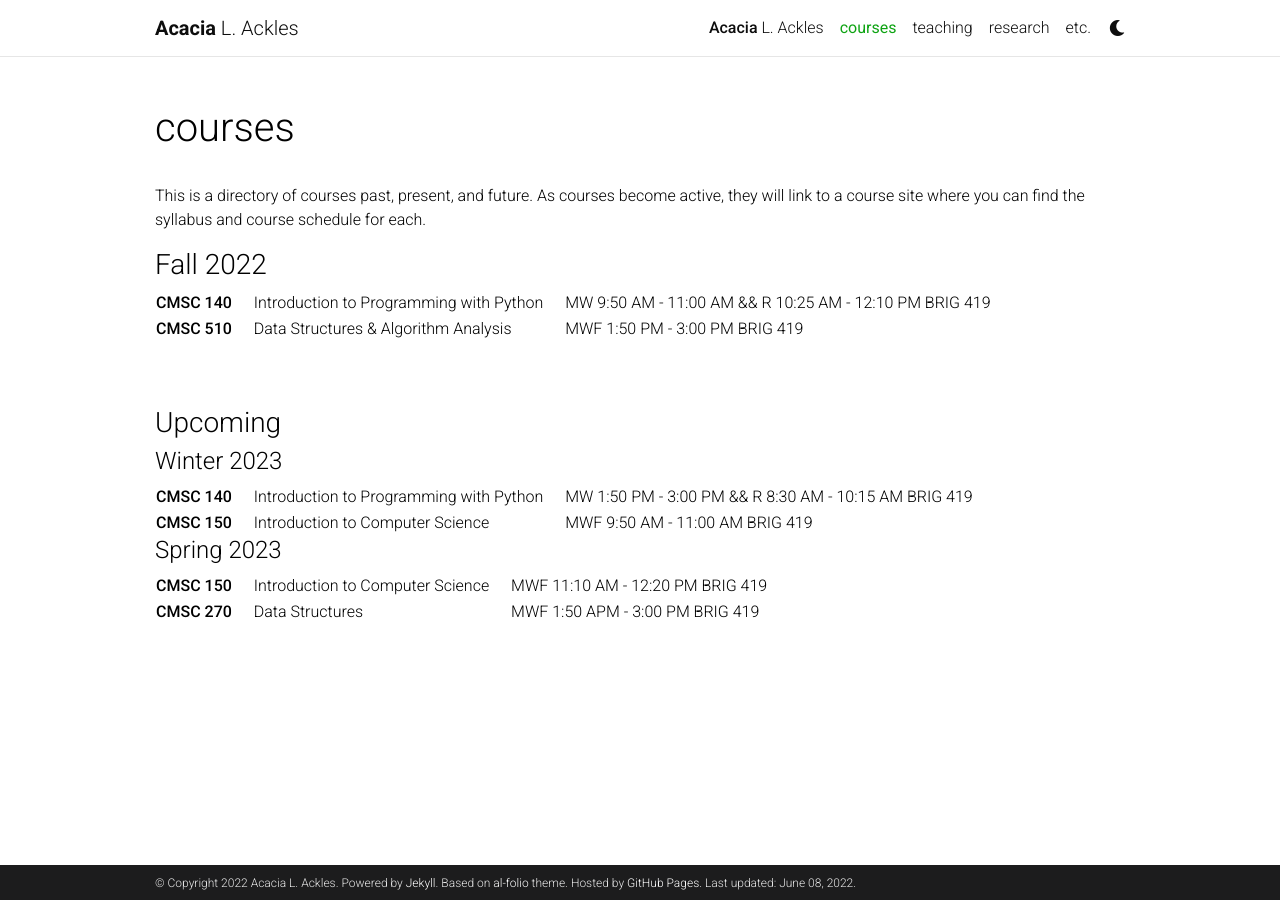
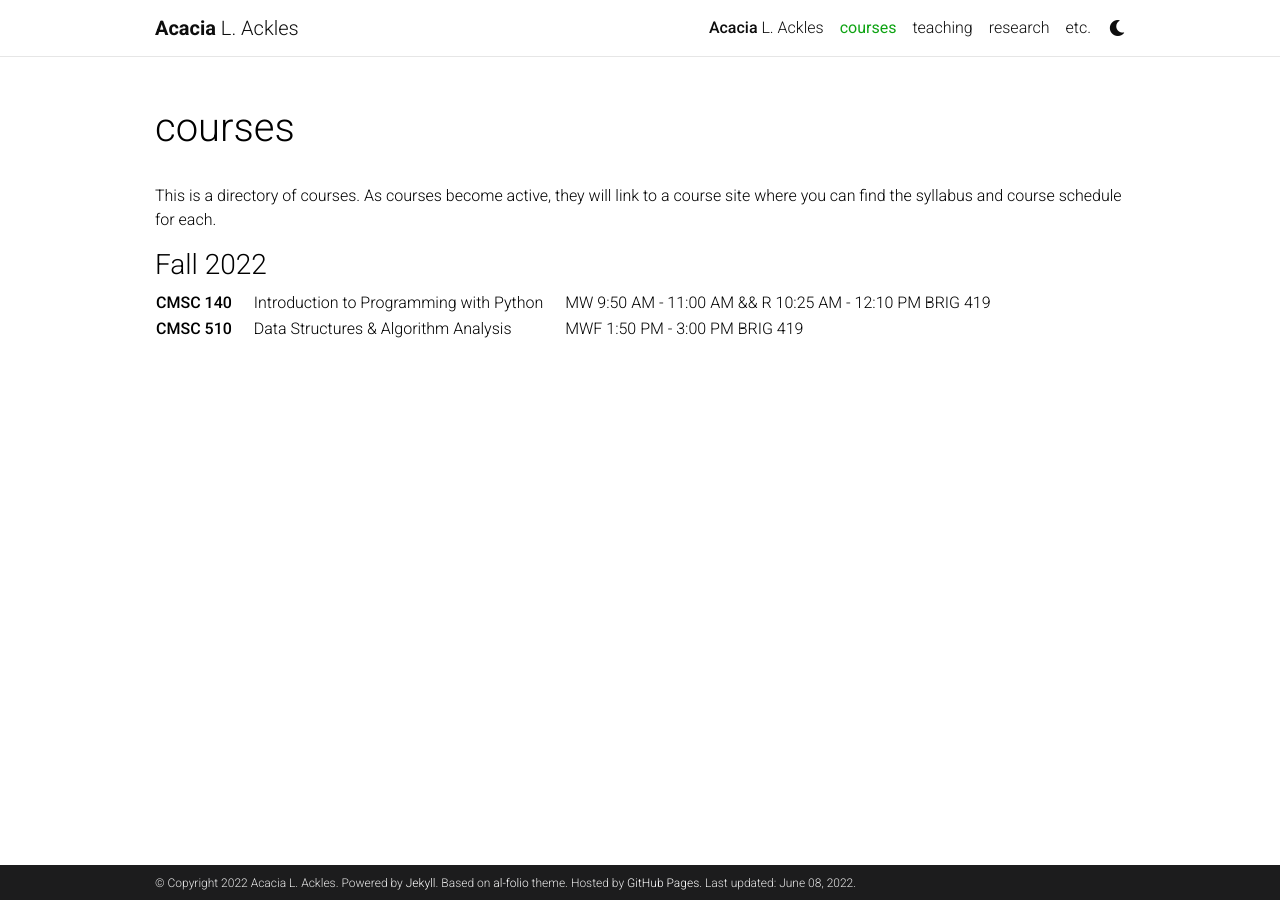
Before and after one commit to alackles/alackles.github.io, a Jekyll site: the page built from _pages/courses.md, in a window 1280 px wide. Built offline with Jekyll 4.4.1, drawn with Linux system fonts in a browser that asks for light colours; comment, search, counter and statistics services are not loaded; a style sheet for code colours, icons or effects is not loaded.

Commit message:
Simplify course page

```diff
--- a/_pages/courses.md
+++ b/_pages/courses.md
@@ -6,22 +6,8 @@
 nav_order: 1
 ---
 
-This is a directory of courses past, present, and future. As courses become active, they will link to a course site where you can find the syllabus and course schedule for each.
+This is a directory of courses. As courses become active, they will link to a course site where you can find the syllabus and course schedule for each.
 ### Fall 2022
 
 | **CMSC 140**  &emsp; | Introduction to Programming with Python &emsp; | MW 9:50 AM - 11:00 AM && R 10:25 AM - 12:10 PM BRIG 419
 | **CMSC 510**  &emsp; | Data Structures & Algorithm Analysis  &emsp;  | MWF 1:50 PM - 3:00 PM BRIG 419
-
-<br/> <br/>
-
-### Upcoming
-
-#### Winter 2023
-
-| **CMSC 140**  &emsp; | Introduction to Programming with Python &emsp; | MW 1:50 PM - 3:00 PM && R 8:30 AM - 10:15 AM BRIG 419
-| **CMSC 150**  &emsp; | Introduction to Computer Science  &emsp;  | MWF 9:50 AM - 11:00 AM BRIG 419
-
-#### Spring 2023
-
-| **CMSC 150**  &emsp; | Introduction to Computer Science &emsp; | MWF 11:10 AM - 12:20 PM BRIG 419
-| **CMSC 270**  &emsp; | Data Structures &emsp; | MWF 1:50 APM - 3:00 PM BRIG 419
```
